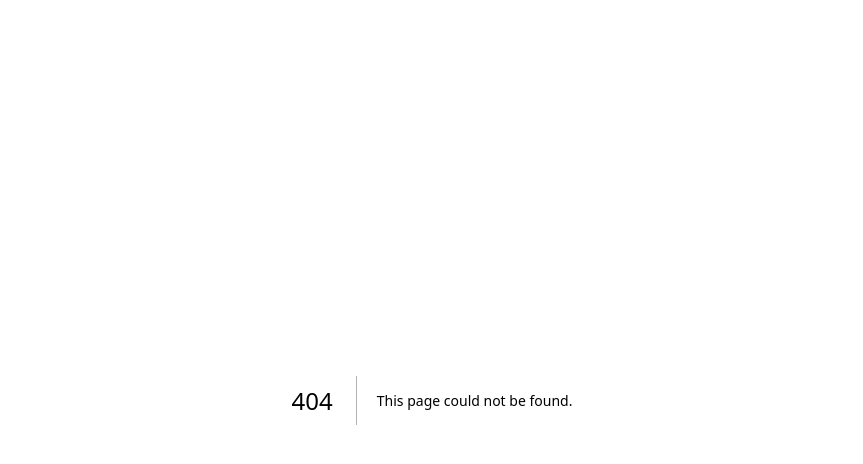
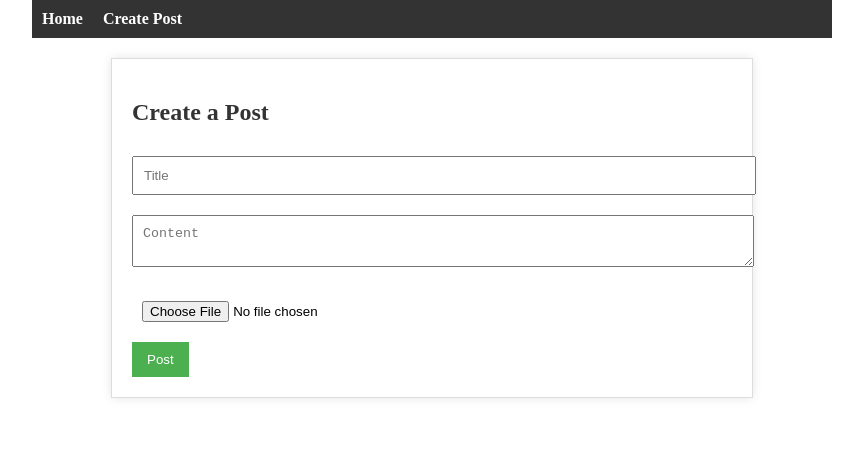
Before and after one commit to uk030621/ThursdayClubBlog, a Next.js app: page /create in a window 1280 px wide. Before the commit this address had no page. Shown: the top 464 px of the page, without its empty margins (208-1071 px from the left). Built offline with nearby package versions, Linux system fonts and the light colour scheme.

Commit message:
First commit

```diff
--- /dev/null
+++ b/app/api/posts/route.js
@@ -0,0 +1,44 @@
+// /app/api/posts/route.js
+import { getPosts, createPost, updatePost } from '@/lib/posts';
+import { NextResponse } from 'next/server';
+
+export async function GET() {
+    try {
+        const posts = await getPosts();
+        return NextResponse.json(posts);
+    } catch (error) {
+        return NextResponse.json({ error: 'Failed to fetch posts' }, { status: 500 });
+    }
+}
+
+export async function POST(req) {
+    try {
+        const body = await req.json();
+        const { title, content, file } = body;
+
+        if (!title || !content) {
+            return NextResponse.json({ error: 'Title and content are required' }, { status: 400 });
+        }
+
+        const post = await createPost({ title, content, file });
+        return NextResponse.json(post, { status: 201 });
+    } catch (error) {
+        return NextResponse.json({ error: 'Failed to create post' }, { status: 500 });
+    }
+}
+
+export async function PUT(req) {
+    try {
+        const body = await req.json();
+        const { id, action, text } = body;
+
+        if (!id || !action) {
+            return NextResponse.json({ error: 'Post ID and action are required' }, { status: 400 });
+        }
+
+        const updatedPost = await updatePost({ id, action, text });
+        return NextResponse.json(updatedPost);
+    } catch (error) {
+        return NextResponse.json({ error: 'Failed to update post' }, { status: 500 });
+    }
+}
--- /dev/null
+++ b/app/create/page.js
@@ -0,0 +1,71 @@
+"use client"
+
+// pages/create.js
+
+import React, { useState } from 'react';
+import axios from 'axios';
+
+function CreatePost() {
+    const [newPost, setNewPost] = useState({
+        title: '',
+        content: '',
+        file: null
+    });
+    const [error, setError] = useState('');
+
+    const handleInputChange = event => {
+        const { name, value } = event.target;
+        setNewPost({ ...newPost, [name]: value });
+    };
+
+    const handleFileChange = event => {
+        setNewPost({
+            ...newPost,
+            file: event.target.files[0]
+        });
+    };
+
+    const handlePostSubmit = async () => {
+        try {
+            const { title, content, file } = newPost;
+
+            if (!title || !content) {
+                setError('Title and content are required fields.');
+                return;
+            }
+
+            const postData = { title, content };
+
+            const response = await axios.post('/api/posts',
+                postData);
+            console.log('Post created:', response.data);
+            setNewPost({ title: '', content: '', file: null });
+            setError('');
+        } catch (error) {
+            console.error('Error creating post:', error);
+            setError('Error creating post. Please try again.');
+        }
+    };
+
+
+    return (
+        <div className="create-post">
+            <h2>Create a Post</h2>
+            {error && <p style={{ color: 'red' }}>{error}</p>}
+            <input type="text" name="title"
+                placeholder="Title" value={newPost.title}
+                onChange={handleInputChange} />
+            <textarea name="content"
+                placeholder="Content" value={newPost.content}
+                onChange={handleInputChange}>
+            </textarea>
+            <input type="file" name="file"
+                accept="image/*" onChange={handleFileChange} />
+            <button onClick={handlePostSubmit}>
+                Post
+            </button>
+        </div>
+    );
+}
+
+export default CreatePost;
--- a/app/globals.css
+++ /dev/null
@@ -1,42 +0,0 @@
-:root {
-  --background: #ffffff;
-  --foreground: #171717;
-}
-
-@media (prefers-color-scheme: dark) {
-  :root {
-    --background: #0a0a0a;
-    --foreground: #ededed;
-  }
-}
-
-html,
-body {
-  max-width: 100vw;
-  overflow-x: hidden;
-}
-
-body {
-  color: var(--foreground);
-  background: var(--background);
-  font-family: Arial, Helvetica, sans-serif;
-  -webkit-font-smoothing: antialiased;
-  -moz-osx-font-smoothing: grayscale;
-}
-
-* {
-  box-sizing: border-box;
-  padding: 0;
-  margin: 0;
-}
-
-a {
-  color: inherit;
-  text-decoration: none;
-}
-
-@media (prefers-color-scheme: dark) {
-  html {
-    color-scheme: dark;
-  }
-}
--- a/app/layout.js
+++ b/app/layout.js
@@ -1,27 +1,26 @@
-import localFont from "next/font/local";
-import "./globals.css";
-
-const geistSans = localFont({
-  src: "./fonts/GeistVF.woff",
-  variable: "--font-geist-sans",
-  weight: "100 900",
-});
-const geistMono = localFont({
-  src: "./fonts/GeistMonoVF.woff",
-  variable: "--font-geist-mono",
-  weight: "100 900",
-});
+// app/layout.js (replaces _app.js in the App Router)
+import '../styles/globals.css';
+import React from 'react';
 
 export const metadata = {
-  title: "Create Next App",
-  description: "Generated by create next app",
+  title: 'My Next.js App',
+  description: 'A cool Next.js application',
 };
 
 export default function RootLayout({ children }) {
   return (
     <html lang="en">
-      <body className={`${geistSans.variable} ${geistMono.variable}`}>
-        {children}
+      <body className="app" >
+        <div>
+        <nav>
+          {/* Global navigation or other components */}
+          <ul>
+            <li><a href="/">Home</a></li>
+            <li><a href="/create">Create Post</a></li>
+          </ul>
+        </nav>
+        {children} {/* This renders the specific page content */}
+        </div>
       </body>
     </html>
   );
--- /dev/null
+++ b/lib/posts.js
@@ -0,0 +1,54 @@
+// /lib/posts.js
+import mongoose from 'mongoose';
+
+// MongoDB connection URI from .env.local
+const MONGODB_URI = process.env.MONGODB_URI;
+
+if (!MONGODB_URI) {
+    throw new Error('Please define the MONGODB_URI environment variable inside .env.local');
+}
+
+// Check if the connection to the database is already established to avoid re-connecting
+let isConnected = false;
+
+async function connectToDB() {
+    if (isConnected) return;
+    try {
+        await mongoose.connect(MONGODB_URI);
+        isConnected = true;
+    } catch (error) {
+        console.error('Failed to connect to MongoDB', error);
+    }
+}
+
+// Define post schema and model
+const postSchema = new mongoose.Schema({
+    title: String,
+    content: String,
+    file: String,
+    likes: { type: Number, default: 0 },
+    comments: [{ text: String }],
+});
+
+const Post = mongoose.models.Post || mongoose.model('Post', postSchema);
+
+// Functions to interact with the database
+export async function getPosts() {
+    await connectToDB();
+    return Post.find();
+}
+
+export async function createPost({ title, content, file }) {
+    await connectToDB();
+    const post = new Post({ title, content, file });
+    return post.save();
+}
+
+export async function updatePost({ id, action, text }) {
+    await connectToDB();
+    if (action === 'like') {
+        return Post.findByIdAndUpdate(id, { $inc: { likes: 1 } }, { new: true });
+    } else if (action === 'comment') {
+        return Post.findByIdAndUpdate(id, { $push: { comments: { text } } }, { new: true });
+    }
+}
--- a/package.json
+++ b/package.json
@@ -9,9 +9,11 @@
     "lint": "next lint"
   },
   "dependencies": {
+    "axios": "^1.7.7",
+    "mongoose": "^8.6.2",
+    "next": "14.2.11",
     "react": "^18",
-    "react-dom": "^18",
-    "next": "14.2.11"
+    "react-dom": "^18"
   },
   "devDependencies": {
     "eslint": "^8",
--- /dev/null
+++ b/styles/globals.css
@@ -0,0 +1,171 @@
+/* globals.css */
+
+.home {
+  max-width: 800px;
+  margin: 0 auto;
+}
+
+.post {
+  border: 1px solid #ddd;
+  padding: 15px;
+  margin-bottom: 20px;
+}
+
+.post h3 {
+  color: #333;
+}
+
+.post p {
+  color: #555;
+}
+
+/* App.css */
+
+.create-post {
+  max-width: 600px;
+  margin: 20px auto;
+  padding: 20px;
+  border: 1px solid #ddd;
+  background-color: #fff;
+  box-shadow: 0 0 10px rgba(0, 0, 0, 0.1);
+}
+
+.create-post h2 {
+  color: #333;
+}
+
+.create-post input,
+.create-post textarea {
+  width: 100%;
+  margin: 10px 0;
+  padding: 10px;
+}
+
+.create-post button {
+  background-color: #4caf50;
+  color: #fff;
+  padding: 10px 15px;
+  border: none;
+  cursor: pointer;
+}
+
+.comment-input {
+  margin-top: 10px;
+  padding: 8px;
+  width: 70%;
+}
+
+.comment-button {
+  background-color: #4caf50;
+  color: #fff;
+  padding: 8px 16px;
+  border: none;
+  cursor: pointer;
+}
+
+.post img,
+.post video {
+  max-width: 100%;
+  height: auto;
+  margin-top: 10px;
+}
+
+.post button {
+  background-color: #4caf50;
+  color: #fff;
+  padding: 8px 16px;
+  border: none;
+  cursor: pointer;
+  margin-right: 10px;
+}
+
+.post ul {
+  list-style: none;
+  padding: 0;
+}
+
+.post li {
+  margin-bottom: 5px;
+}
+
+.comment-input {
+  margin-top: 10px;
+  padding: 8px;
+  width: 70%;
+}
+
+.comment-button {
+  background-color: #4caf50;
+  color: #fff;
+  padding: 8px 16px;
+  border: none;
+  cursor: pointer;
+}
+
+
+/* App.css */
+
+.app {
+  max-width: 800px;
+  margin: 0 auto;
+}
+
+nav {
+  background-color: #333;
+  padding: 10px;
+}
+
+nav ul {
+  list-style: none;
+  margin: 0;
+  padding: 0;
+}
+
+nav li {
+  display: inline-block;
+  margin-right: 20px;
+}
+
+nav a {
+  text-decoration: none;
+  color: #fff;
+  font-weight: bold;
+  font-size: 16px;
+}
+
+nav a:hover {
+  color: #4caf50;
+}
+
+.create-post,
+.home {
+  border: 1px solid #ddd;
+  padding: 20px;
+  margin-bottom: 20px;
+  background-color: #fff;
+  box-shadow: 0 0 10px rgba(0, 0, 0, 0.1);
+}
+
+.home h2,
+.create-post h2 {
+  color: #333;
+}
+
+.home .post,
+.create-post {
+  margin-bottom: 30px;
+}
+
+.home .post button,
+.create-post button {
+  background-color: #4caf50;
+  color: #fff;
+  padding: 10px 15px;
+  border: none;
+  cursor: pointer;
+}
+
+.home .post button:hover,
+.create-post button:hover {
+  background-color: #45a049;
+}
```
Also changed, not shown: app/page.js (+85 -91 lines), components/Post.js (added, +61 -0 lines), 1 other file (tests, documents, lock files or other folders).
